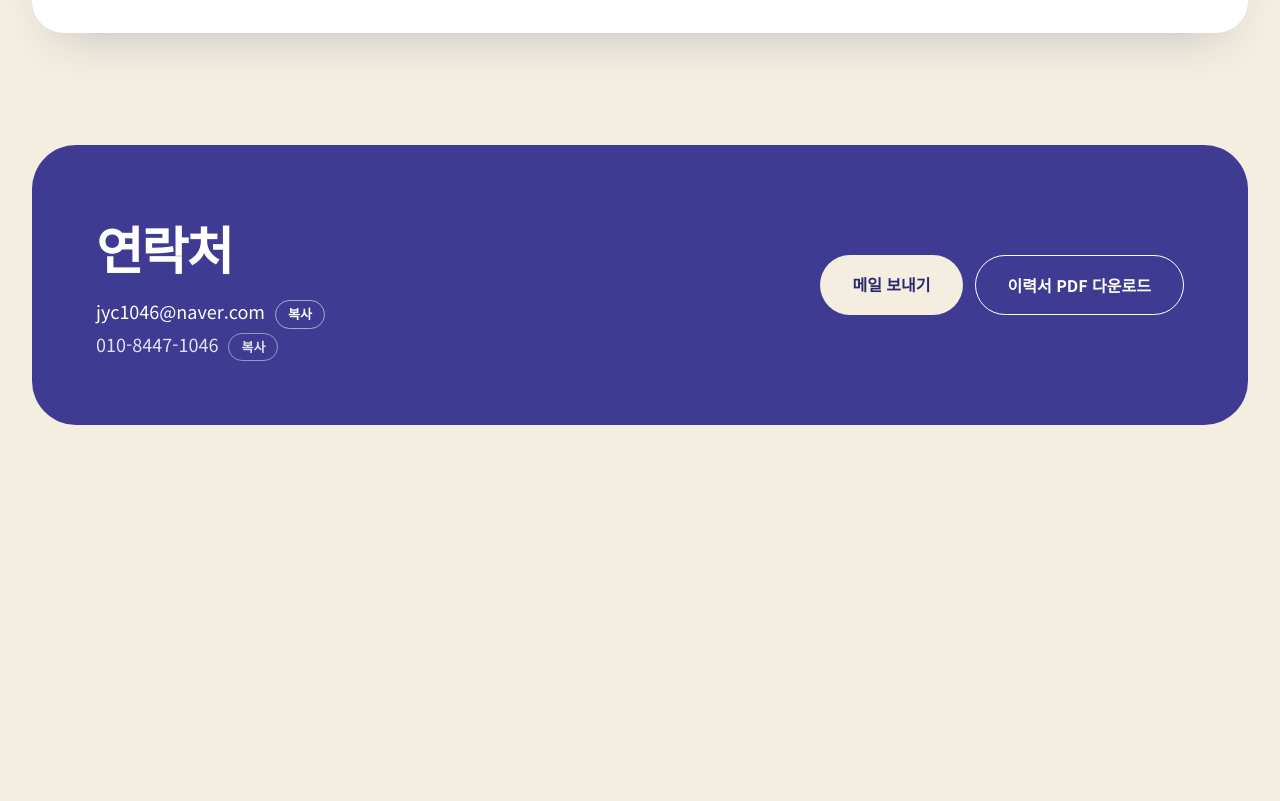
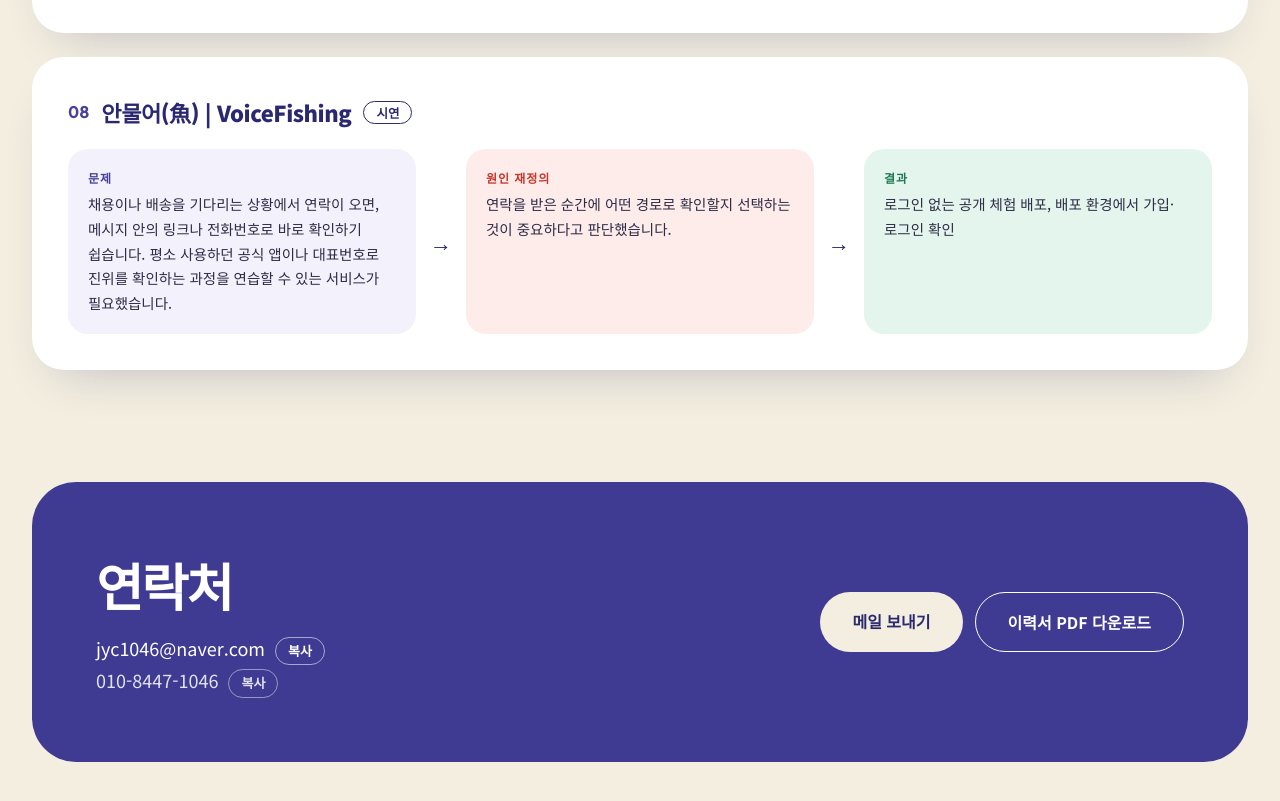
Before and after one commit to chan1046/Portfolio, a plain HTML site: page cases.html in a window 1280 px wide. Shown: the part 2837-3638 px from the top of the page. Before the commit the page ends 3374 px from the top, so only its background shows below. Drawn offline with Linux system fonts and the light colour scheme.

Commit message:
Add VoiceFishing phishing awareness project to portfolio

```diff
--- a/app.js
+++ b/app.js
@@ -89,6 +89,7 @@
     { id: "fsr", area: "RF 설계", cover: "fsr-pcb.jpg", photo: true, description: "흡수층과 투과층을 결합한 구조를 설계하고 PCB를 제작해 측정값을 시뮬레이션과 비교했습니다.", role: "HFSS 구조 최적화, PCB 제작 및 VNA 측정 참여", proof: "fsr-compare.png", proofLabel: "FSR 실측 및 시뮬레이션 비교" },
     { id: "fpga", area: "디지털 설계", cover: "fpga-util.png", description: "MNIST 이미지 10개를 9,000클럭 안에 처리하도록 가속기의 연산 구조와 자원 배치를 개선했습니다.", role: "고정소수점 행렬 곱셈기 구현 및 코드 검토", result: "최종 LUT 사용률 42.27%, 이미지 10개 8,210클럭", proof: "fpga-util.png", proofLabel: "Vivado 자원 사용률 리포트" },
     { id: "cooling", area: "설비 데이터", cover: "cooling-real-overview.png", description: "냉각 설비 20대의 센서 데이터 약 8,219만 행을 처리해 점검 우선순위를 보여주는 대시보드를 구현했습니다.", role: "센서 전처리, 모델 연동 및 Dash 화면 구현", result: "24시간 내 고장 여부 분류, 오프라인 재현율 약 78%", proof: "cooling-real-priority.png", proofLabel: "설비 점검 우선순위 화면" },
+    { id: "voicefishing", area: "피싱 대응 훈련", cover: "voicefishing-dashboard.png", role: "4인 팀, 체험 웹앱 개발 및 Supabase 연동" },
     { id: "tcad", area: "반도체 소자", cover: "tcad-idvg.png", role: "팀장, 소자 설계 및 도핑 조건 조정" },
     { id: "solar", area: "태양광 설비", cover: "solar-app-dashboard.png", role: "품질 검증, 시험 자료 작성 및 발표" },
     { id: "lamp", area: "AI 시제품", cover: "lamp-booth.jpg", photo: true, role: "팀장, 음성 분석과 LED·앱 연동" },
@@ -338,10 +339,12 @@
     var featured = proof
       ? '<div class="project-proof">' + galleryButton(proof, '<span>' + esc(item.proofLabel) + '<small>크게 보기</small></span>') + '</div>'
       : "";
+    var link = p.link ? '<div class="project-proof"><a class="btn dark-line" href="' + esc(p.link.href) +
+      '" target="_blank" rel="noopener">' + esc(p.link.label.replace(/\s*→$/, "")) + '</a></div>' : "";
     return '<div class="project-chapter">' +
       '<p class="project-role"><strong>내 역할</strong><span>' + emphasize(step(p, "do").body, emphasis.do || []) + '</span></p>' +
       '<dl class="project-story">' + story + '</dl>' +
-      '<p class="project-verify"><strong>검증 범위</strong> ' + esc(p.verify.note) + '</p>' + featured +
+      '<p class="project-verify"><strong>검증 범위</strong> ' + esc(p.verify.note) + '</p>' + link + featured +
       '<details class="project-evidence"><summary>' + (proof ? "추가 제작 및 검증 자료" : "제작 및 검증 자료") + '</summary>' +
       projectEvidence(p, proof) + '</details></div>';
   }
@@ -358,7 +361,6 @@
       return '<figure' + (g.cls ? ' class="' + g.cls + '"' : '') + '>' + galleryButton(g) +
         '<figcaption>' + esc(g.cap) + '</figcaption></figure>';
     }).join("") + '</div>';
-    var link = p.link ? '<a class="btn dark-line" href="' + p.link.href + '" target="_blank" rel="noopener">' + esc(p.link.label.replace(/\s*→$/, "")) + '</a>' : "";
     var qa = '<div class="qa"><h4>예상 질문</h4>' + p.qa.map(function (item) {
       return '<details><summary>' + esc(item.q) + '</summary><p>' + esc(item.a) + '</p></details>';
     }).join("") + '</div>';
@@ -367,7 +369,7 @@
     }).join("") + '</ul></div>' : "";
     return '<div class="project-evidence-body"><h4>' + esc(p.galleryTitle) + '</h4>' + gallery +
       (p.galleryNote ? '<p class="gnote">' + esc(p.galleryNote) + '</p>' : "") + projectTechnicalNotes(p) + limits + qa +
-      '<div class="btns">' + link + '<button class="btn dark-line" type="button" data-present="' + p.id + '">발표 모드</button></div></div>';
+      '<div class="btns"><button class="btn dark-line" type="button" data-present="' + p.id + '">발표 모드</button></div></div>';
   }
 
   function projectTechnicalNotes(p) {
--- a/data.js
+++ b/data.js
@@ -236,8 +236,32 @@ window.SITE = {
       ],
       closing: "인터뷰는 AI가 만든 페르소나이고 발전량은 시험용 가상 자료입니다. 실제 현장 값과 사업주 요구는 확인하지 못했습니다. 직접 QA 결과와 최종 배포 상태는 이 소개에 넣지 않았습니다.",
       link: { href: "https://lssun.vercel.app", label: "배포된 앱 열기 →" }
+    },
+    {
+      id: "voicefishing", no: "08", d: ["service", "data"],
+      title: "안물어(魚) | VoiceFishing", titleHtml: "안물어(魚)<br>VoiceFishing",
+      role: "4인 팀, 웹앱 개발 (LS JUMP-UP 1기)", date: "2026.11",
+      summary: "청년이 채용, 배송, 청약 관련 모의 연락을 경험하고, 공식 경로로 진위를 확인하는 방법을 익히는 웹앱입니다.",
+      result: "로그인 없는 공개 체험 배포, 배포 환경에서 가입·로그인 확인",
+      tags: ["Next.js", "TypeScript", "Supabase", "Vercel"],
+      kpis: [{ n: "공개 체험", l: "가상 데이터로 피싱 대응 연습", c: "pass" }, { n: "가입·로그인", l: "배포 환경에서 실제 계정으로 확인", c: "pass" }],
+      steps: [
+        { k: "do", label: "한 일", body: "4인 팀에서 Next.js 체험 웹앱 개발과 Supabase 연동을 맡았습니다. 이용자와 운영자 화면을 구성하고, 실제 계정의 가입·로그인과 이용 기록 저장을 연결했습니다." },
+        { k: "problem", label: "문제", body: "채용이나 배송을 기다리는 상황에서 연락이 오면, 메시지 안의 링크나 전화번호로 바로 확인하기 쉽습니다. 평소 사용하던 공식 앱이나 대표번호로 진위를 확인하는 과정을 연습할 수 있는 서비스가 필요했습니다." },
+        { k: "cause", label: "원인 판단", body: "연락을 받은 순간에 어떤 경로로 확인할지 선택하는 것이 중요하다고 판단했습니다." },
+        { k: "fix", label: "해결", body: "팀은 이용자가 가상 연락을 확인하고 선택에 따른 해설과 연습 기록을 볼 수 있도록 구현했습니다. 저는 실제 계정의 기록을 Supabase에 저장하고, 공개 체험은 가상 데이터로 브라우저에서 실행되도록 구성했습니다." },
+        { k: "result", label: "결과", body: "팀은 로그인 없이 모의 연락과 대응 해설을 살펴볼 수 있는 체험을 배포했습니다. 저는 2026년 11월 23일 배포 환경에서 실제 계정의 가입과 로그인을 확인했습니다." }
+      ],
+      verify: { kinds: ["demo"], note: "공개 체험은 가상 데이터로 동작합니다. 실제 계정 검증은 배포 환경의 가입 확인 메일과 로그인까지 진행했습니다." },
+      qa: [
+        { q: "공개 체험에서는 무엇을 볼 수 있나요?", a: "가상 연락을 받고 어떤 경로로 진위를 확인할지 선택한 뒤, 해설과 자신의 연습 기록을 확인할 수 있습니다." }
+      ],
+      galleryTitle: "피싱 대응 훈련 화면",
+      gallery: [
+        { cls: "nat", src: "voicefishing-dashboard.png", cap: "초기 체험 대시보드. 가상 계정으로 연습 결과와 최근 기록을 확인하는 화면입니다.", alt: "VoiceFishing 초기 체험 대시보드의 가상 훈련 결과와 최근 연습 기록" }
+      ],
+      link: { href: "https://voicefishing.vercel.app/demo", label: "로그인 없이 체험하기" }
     }
-
   ],
 
   career: [
```
Also changed, not shown: index.html (+2 -2 lines), assets/img/voicefishing-dashboard.png (added).
